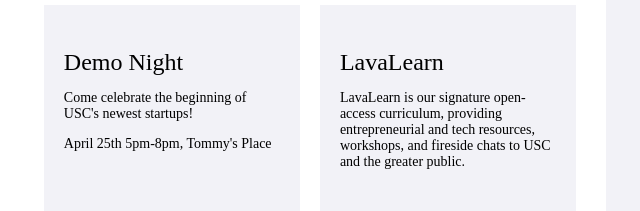
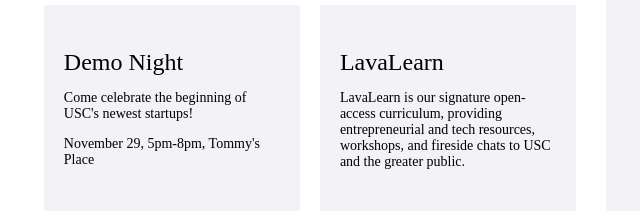
Before and after one commit to USC-Lavalab/Lavalab, a Gatsby site: page /home in a window 1280 px wide. Shown: the part 1480-1691 px from the top of the page, 556-1196 px from the left. Built offline with nearby package versions, Linux system fonts and the light colour scheme; Gatsby itself is replaced by a stand-in of ours.

Commit message:
Update Demo Night date

```diff
--- a/src/pages/home.js
+++ b/src/pages/home.js
@@ -231,7 +231,7 @@
                                         Come celebrate the beginning of USC's newest startups!
                                     </p>
                                     <p className="detail" style={{ marginTop: "10px" }}>
-                                        April 25th 5pm-8pm, Tommy's Place
+                                        November 29, 5pm-8pm, Tommy's Place
                                     </p>
                                     {<a
                                         href="https://www.google.com/calendar/render?action=TEMPLATE&text=LavaLab+Demo+Night&details=Demo+Night+is+our+signature+event%2C+where+our+7+startup+teams+demo+their+products+and+pitch+them+to+our+panel+of+judges.&location=Tommy%27s+Place%0A3601+Trousdale+Pkwy%2C+Los+Angeles%2C+CA+90089&dates=20230426T000000Z%2F20230426T030000Z"
```
